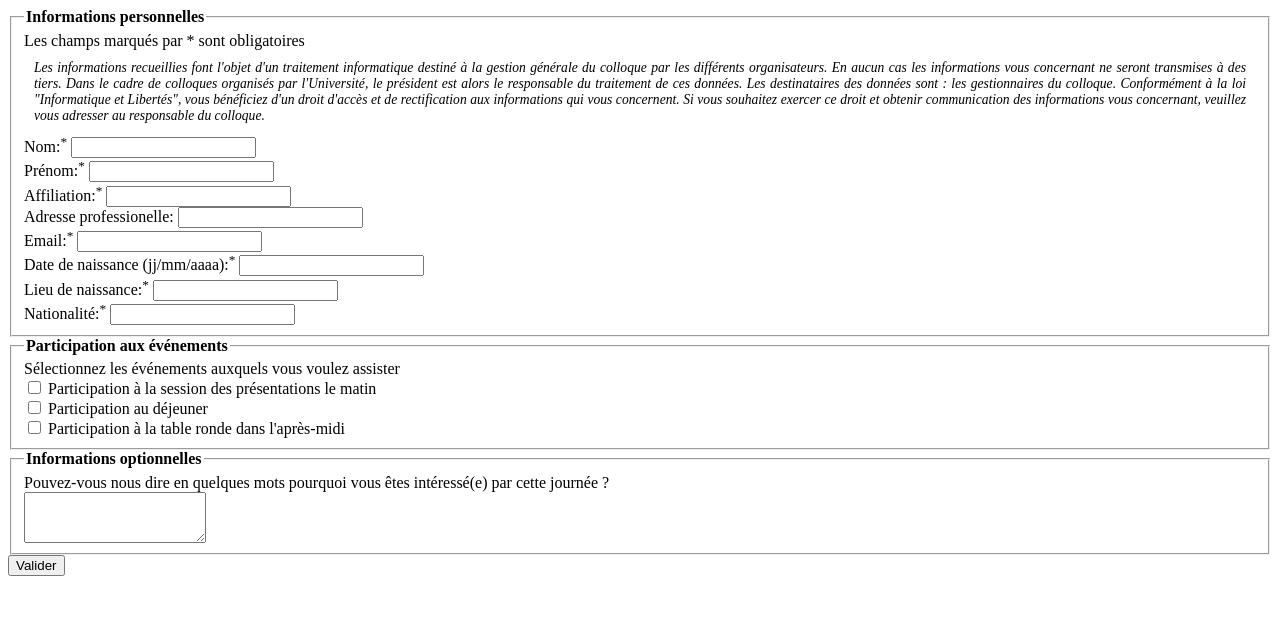
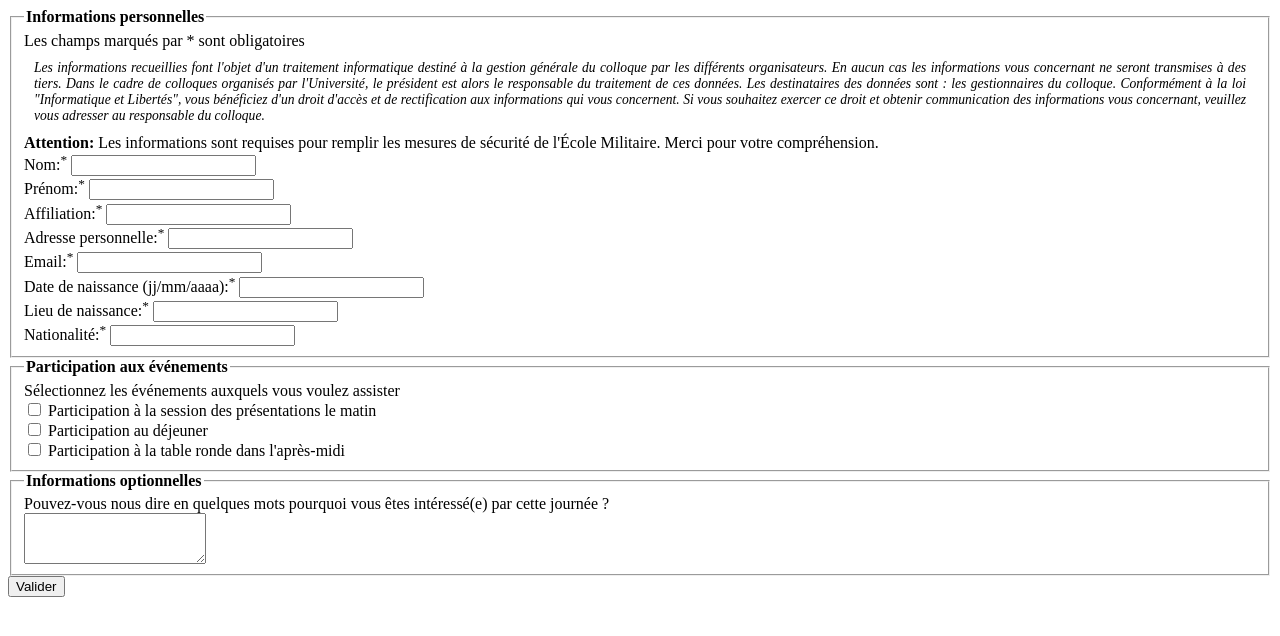
Before and after one commit to yipengh/olic_inscription_slim, a PHP site: page /templates/form.php in a window 1280 px wide. Shown: the top 636 px of the page. Run offline with PHP 8.4, Linux system fonts and the light colour scheme.

Commit message:
change address and add mention

```diff
--- a/templates/form.php
+++ b/templates/form.php
@@ -19,6 +19,11 @@
             au responsable du colloque.
             </em>
         </div>
+        <div class="alert alert-danger">
+            <strong>Attention: </strong>
+            Les informations sont requises pour remplir les mesures de s&eacute;curit&eacute; de l'&Eacute;cole Militaire.
+            Merci pour votre compr&eacute;hension.
+        </div>
         <div class="form-group col-md-6">
             <label>Nom:<sup>*</sup></label>
             <input class="form-control" type="text" name="lastname" required>
@@ -32,8 +37,8 @@
             <input class="form-control" type="text" name="affiliation" required>
         </div>
         <div class="form-group col-md-12">
-            <label>Adresse professionelle:</label>
-            <input class="form-control" type="text" name="address">
+            <label>Adresse personnelle:<sup>*</sup></label>
+            <input class="form-control" type="text" name="address" required>
         </div>
         <div class="form-group col-md-12">
             <label>Email:<sup>*</sup></label>
```
